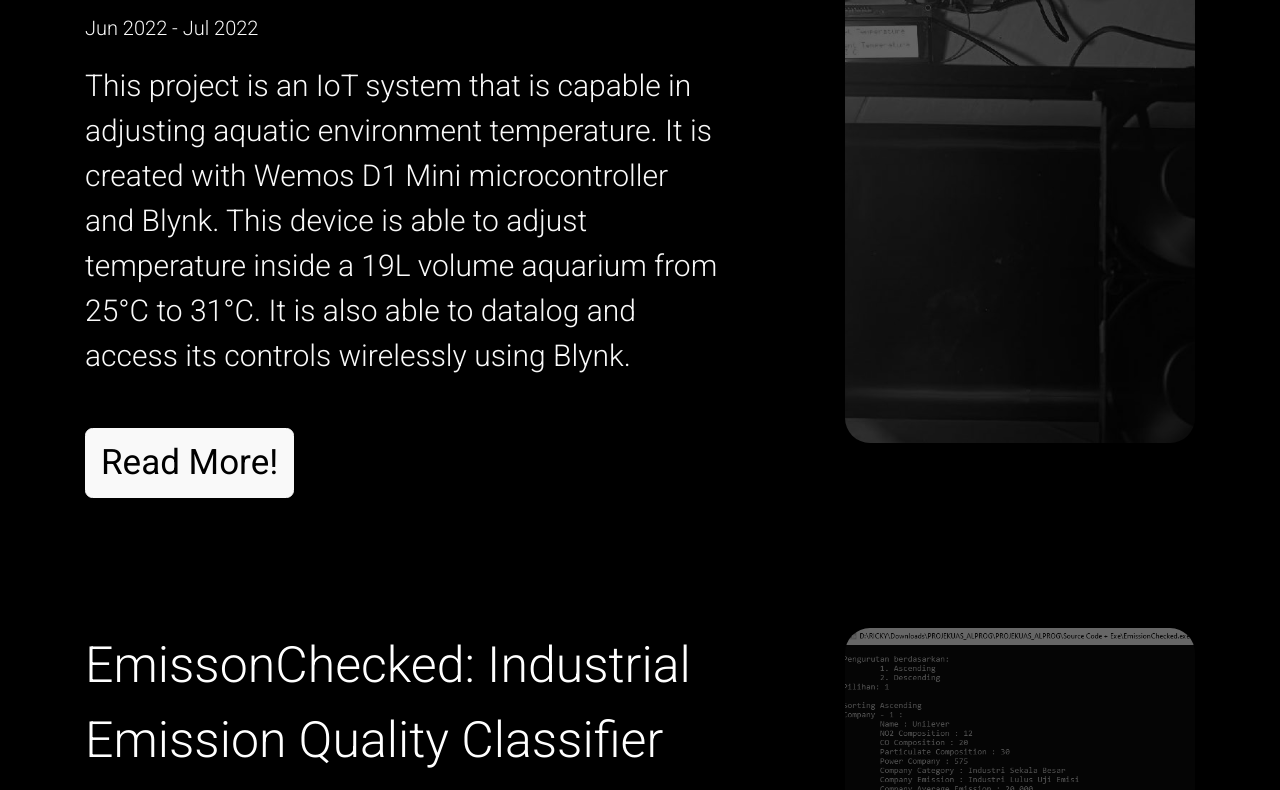
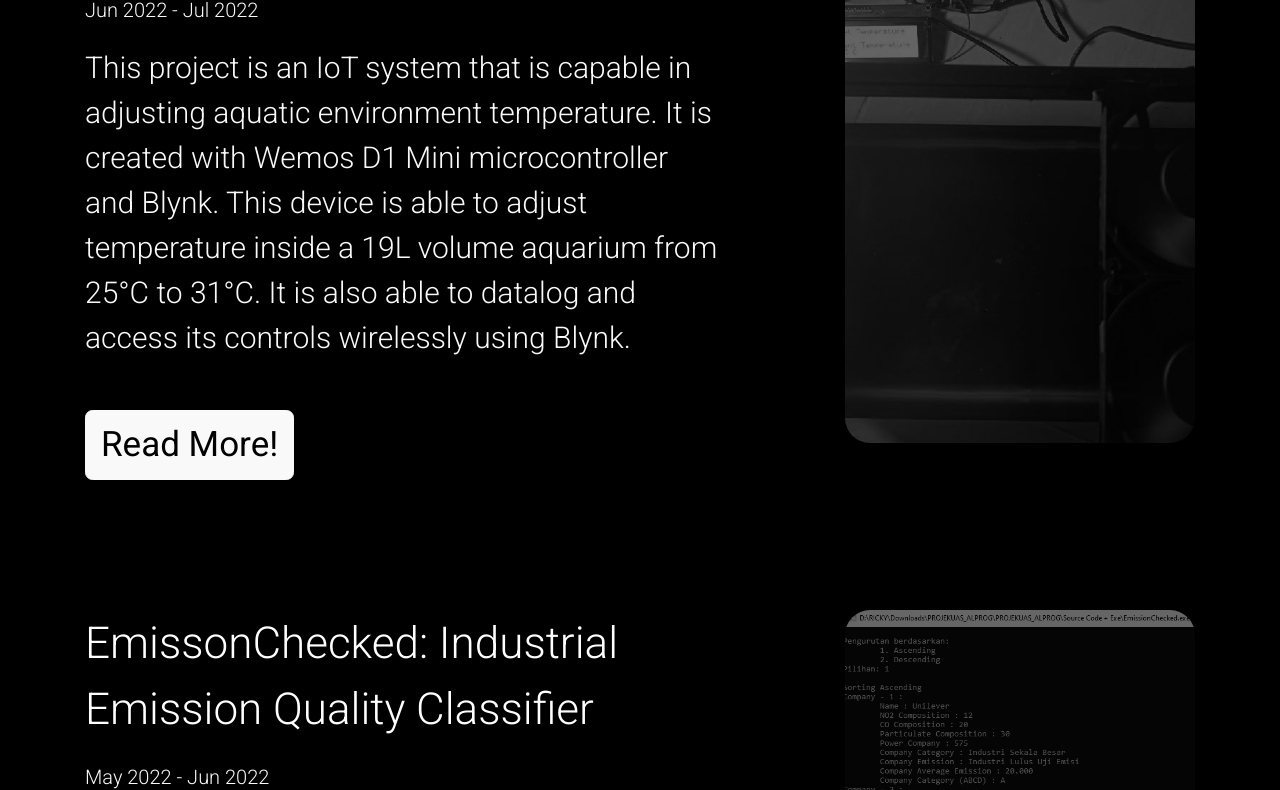
Before and after one commit to chronomustard/rickypapudi, a plain HTML site: page projects.html in a window 1280 px wide. Shown: the part 352-1142 px from the top of the page. Drawn offline with nearby package versions, Linux system fonts and the light colour scheme.

Commit message:
Add files via upload

```diff
--- a/style.css
+++ b/style.css
@@ -32,7 +32,7 @@ html, body {
 }
 
 .medium-rp{
-    font-size: 50px;
+    font-size: 44px;
 }
 
 .bg-rp-yellow{
```
Also changed, not shown: index.html (+1 -1 lines).
